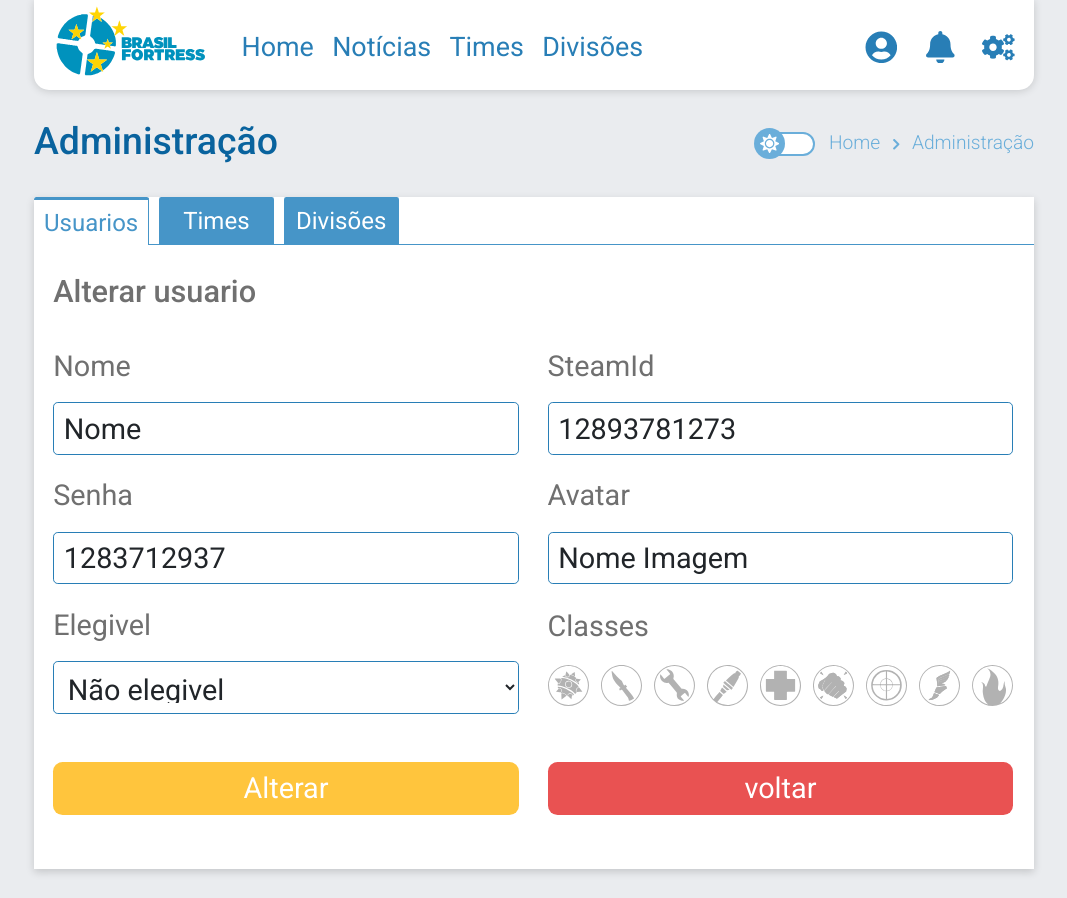
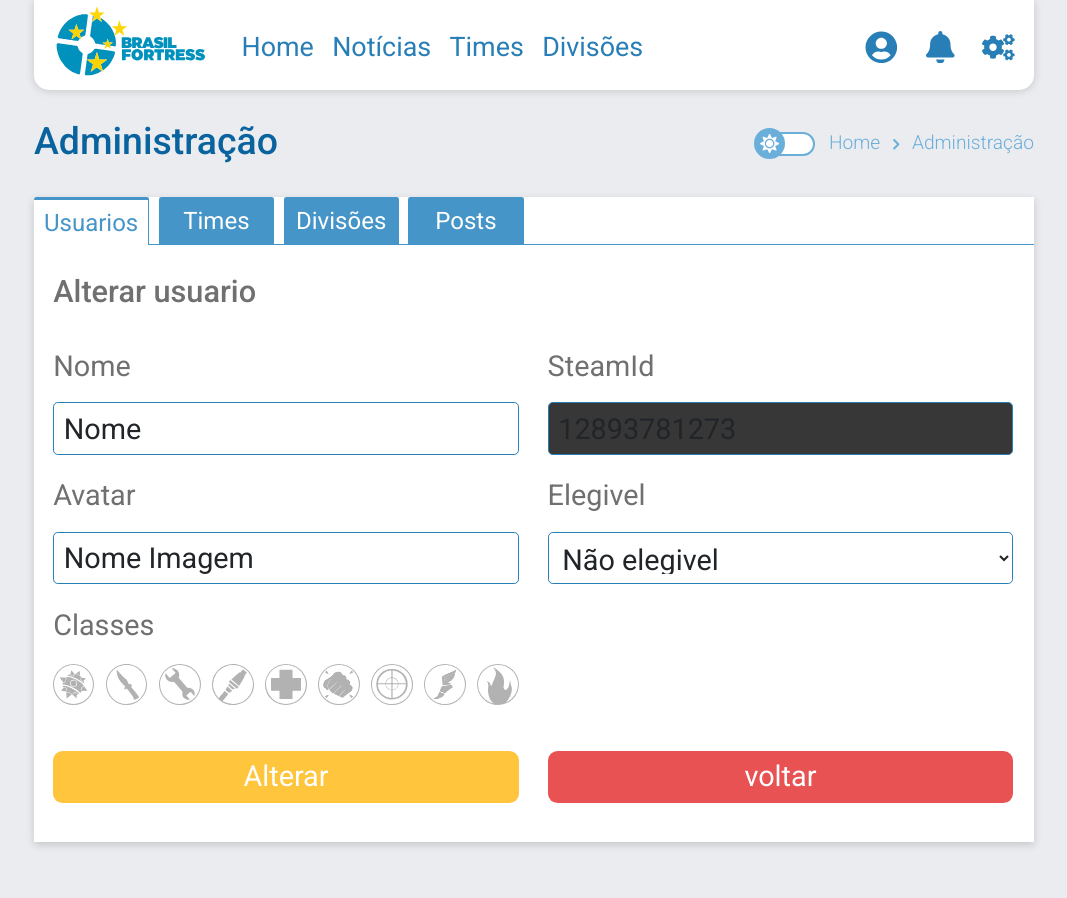
Before and after one commit to WeslynSouza/BFTF2, a React (Create React App) app in the folder client/: page /Administracao in a window 1280 px wide. Both pictures are taken after a click on the button 1029 px from the left and 421 px from the top of the page. Shown: the whole page, without its empty margins (106-1173 px from the left). After the commit the page ends 870 px from the top, so only its background shows below. Built offline with nearby package versions, Linux system fonts and the light colour scheme; the HTML template or start-up script is replaced by a standard one.

Commit message:
Ajustes pagina administracao

```diff
--- a/client/src/pages/administracao/formularios/usuario-form.tsx
+++ b/client/src/pages/administracao/formularios/usuario-form.tsx
@@ -1,76 +1,10 @@
-import { useState } from 'react';
 import * as Classes from '../../../assets/assets';
 
-export default function UsuarioForm() {
+type usuarioForm = {
+    functionVoltar: Function
+}
 
-    const [ demoman, setDemoman ] = useState(Classes.demoman);
-    const [ spy, setSpy ] = useState(Classes.spy);
-    const [ engieneer, setEngieneer ] = useState(Classes.engieneer);
-    const [ soldier, setSoldier ] = useState(Classes.soldier);
-    const [ medic, setMedic ] = useState(Classes.medic);
-    const [ heavy, setHeavy ] = useState(Classes.heavy);
-    const [ sniper, setSniper ] = useState(Classes.sniper);
-    const [ scout, setScout ] = useState(Classes.scout);
-    const [ pyro, setPyro ] = useState(Classes.pyro);
-
-    function handleSelecionarClasse(classe: string) {
-        switch(classe){
-            case 'demoman':
-                if(demoman === Classes.demoman)
-                    setDemoman(Classes.demomanBlue);
-                else
-                    setDemoman(Classes.demoman);
-            break;
-            case 'spy':
-                if(spy === Classes.spy)
-                    setSpy(Classes.spyBlue);
-                else
-                    setSpy(Classes.spy);
-            break;
-            case 'engieneer':
-                if(engieneer === Classes.engieneer)
-                    setEngieneer(Classes.engieneerBlue);
-                else
-                    setEngieneer(Classes.engieneer);
-            break;
-            case 'soldier':
-                if(soldier === Classes.soldier)
-                    setSoldier(Classes.soldierBlue);
-                else
-                    setSoldier(Classes.soldier);
-            break;
-            case 'medic':
-                if(medic === Classes.medic)
-                    setMedic(Classes.medicBlue);
-                else
-                    setMedic(Classes.medic);
-            break;
-            case 'heavy':
-                if(heavy === Classes.heavy)
-                    setHeavy(Classes.heavyBlue);
-                else
-                    setHeavy(Classes.heavy);
-            break;
-            case 'sniper':
-                if(sniper === Classes.sniper)
-                    setSniper(Classes.sniperBlue);
-                else
-                    setSniper(Classes.sniper)
-            break;
-            case 'scout':
-                if(scout === Classes.scout)
-                    setScout(Classes.scoutBlue);
-                else
-                    setScout(Classes.scout);
-            break;
-            case 'pyro':
-                if(pyro === Classes.pyro)
-                    setPyro(Classes.pyroBlue);
-                else
-                    setPyro(Classes.pyro);
-            break;
-        }
-    }
+export default function UsuarioForm({ functionVoltar }: usuarioForm) {
 
     return (
         <div className="administracao-tab-container">
@@ -86,12 +20,7 @@ export default function UsuarioForm() {
 
                 <fieldset>
                     <label htmlFor="steamId">SteamId</label>
-                    <input type="text" value='12893781273' id='steamId'/>
-                </fieldset>
-
-                <fieldset>
-                    <label htmlFor="senha">Senha</label>
-                    <input type="text" value='1283712937' id='senha'/>
+                    <input type="text" value='12893781273' id='steamId' readOnly/>
                 </fieldset>
 
                 <fieldset>
@@ -110,15 +39,15 @@ export default function UsuarioForm() {
                 <fieldset>
                     <label htmlFor="Classes">Classes</label>
                     <div className="botoes-classes">
-                        <img src={demoman} alt="classe" onClick={() => handleSelecionarClasse('demoman')}/>
-                        <img src={spy} alt="classe" onClick={() => handleSelecionarClasse('spy')}/>
-                        <img src={engieneer} alt="classe" onClick={() => handleSelecionarClasse('engieneer')}/>
-                        <img src={soldier} alt="classe" onClick={() => handleSelecionarClasse('soldier')}/>
-                        <img src={medic} alt="classe" onClick={() => handleSelecionarClasse('medic')}/>
-                        <img src={heavy} alt="classe" onClick={() => handleSelecionarClasse('heavy')}/>
-                        <img src={sniper} alt="classe" onClick={() => handleSelecionarClasse('sniper')}/>
-                        <img src={scout} alt="classe" onClick={() => handleSelecionarClasse('scout')}/>
-                        <img src={pyro} alt="classe" onClick={() => handleSelecionarClasse('pyro')}/>
+                        <img src={Classes.demoman} alt="classe"/>
+                        <img src={Classes.spy} alt="classe"/>
+                        <img src={Classes.engieneer} alt="classe"/>
+                        <img src={Classes.soldier} alt="classe"/>
+                        <img src={Classes.medic} alt="classe"/>
+                        <img src={Classes.heavy} alt="classe"/>
+                        <img src={Classes.sniper} alt="classe"/>
+                        <img src={Classes.scout} alt="classe"/>
+                        <img src={Classes.pyro} alt="classe"/>
                     </div>
                 </fieldset>
 
@@ -126,7 +55,7 @@ export default function UsuarioForm() {
                     <button className="botao-alterar">
                         Alterar
                     </button>
-                    <button className="botao-voltar">
+                    <button className="botao-voltar" onClick={() => functionVoltar('tabela')}>
                         voltar
                     </button>
                 </div>
--- a/client/src/pages/administracao/index.tsx
+++ b/client/src/pages/administracao/index.tsx
@@ -18,7 +18,7 @@ export default function Administracao() {
         if(usuarioState === 'tabela')
             return <UsuariosTabela functionAlterar={setUsuarioState}/>
         else
-            return <UsuarioForm/>
+            return <UsuarioForm functionVoltar={setUsuarioState}/>
     }
 
     return (
@@ -37,6 +37,9 @@ export default function Administracao() {
                     <Tab className='administracao-tab-item' eventKey='Divisoes' title='Divisões'>
                         <DivisoesTabela/>
                     </Tab>
+                    <Tab className='administracao-tab-item' eventKey='Posts' title='Posts'>
+
+                    </Tab>
                 </Tabs>
             </div>
         </div>
--- a/client/src/pages/administracao/style.css
+++ b/client/src/pages/administracao/style.css
@@ -1,7 +1,7 @@
 
 .administracao-container {
     width: 100%;
-    min-height: 70rem;
+    min-height: 67rem;
     background: var(--color-background-secundary);
     display: flex;
     flex-direction: column;
@@ -166,6 +166,11 @@
     opacity: .5;
 }
 
+.administracao-container .administracao-tab-container form fieldset input:read-only {
+    background: var(--color-background-inputblock);
+    color: var(--color-font-third);
+}
+
 .administracao-container .administracao-tab-container form fieldset .botoes-classes {
     width: 100%;
     height: 8.3rem;
@@ -185,7 +190,7 @@
     display: flex;
     justify-content: space-between;
     align-items: center;
-    margin-top: 3rem;
+    margin: 2rem 0;
 }
 
 .administracao-container .administracao-tab-container form .botoes-container button {
--- a/client/src/styles/global.css
+++ b/client/src/styles/global.css
@@ -7,6 +7,7 @@
     --color-background-secundary: #FFF;
     --color-background-third: #FFF;
     --color-background-input: #F5F8FA;
+    --color-background-inputblock: #373737;
     --color-font-primary: #707070;
     --color-font-secundary: #FFF;
     --color-blue-primary: #09639E;
```
Also changed, not shown: client/src/pages/criar-usuario/index.tsx (added, +74 -0 lines), 1 other file (tests, documents, lock files or other folders).
